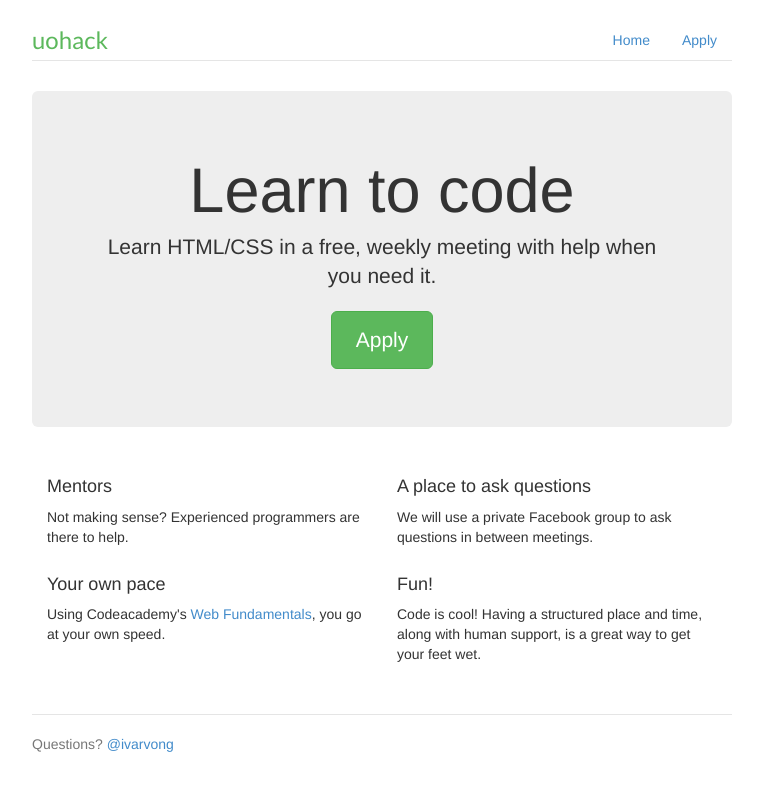
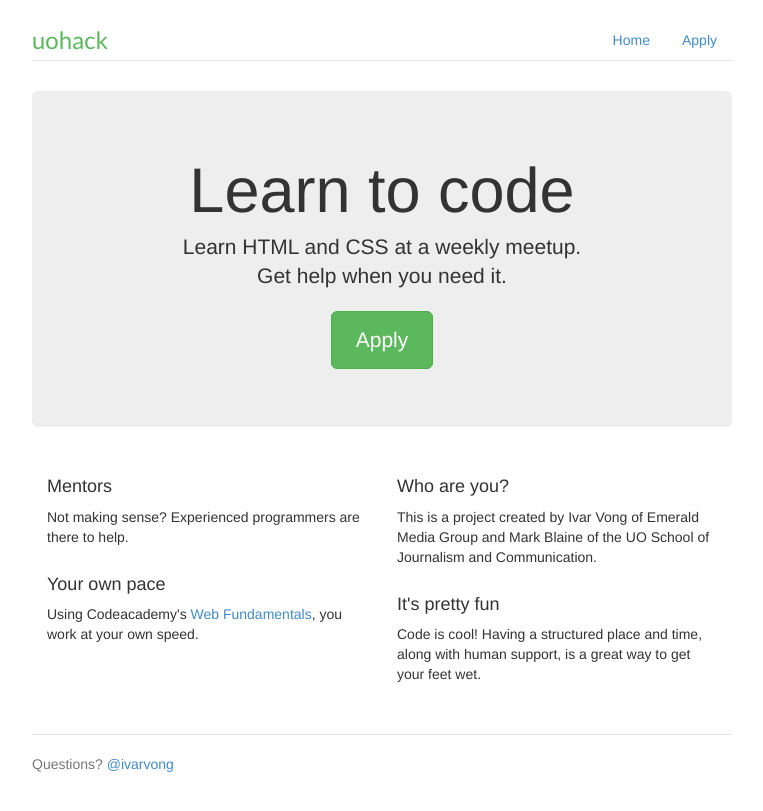
Before and after one commit to uohack/uohack.github.io, a Jekyll site: the page built from index.html, in a window 1280 px wide. Shown: the top 811 px of the page, without its empty margins (258-1021 px from the left). Built offline with Jekyll 4.4.1, drawn with Linux system fonts in a browser that asks for light colours.

Commit message:
not sure if this is better.

```diff
--- a/index.html
+++ b/index.html
@@ -5,7 +5,7 @@ title: uohack
 
 <div class="jumbotron">
     <h1>Learn to code</h1>
-    <p class="lead">Learn HTML/CSS in a free, weekly meeting with help when you need it.</p>
+    <p class="lead">Learn HTML and CSS at a weekly meetup.<br> Get help when you need it.</p>
     <p><a class="btn btn-lg btn-success" href="/apply/">Apply</a></p>
   </div>
 
@@ -15,14 +15,14 @@ title: uohack
       <p>Not making sense? Experienced programmers are there to help.</p>
 
       <h4>Your own pace</h4>
-      <p>Using Codeacademy's <a href="http://www.codecademy.com/tracks/web/resume">Web Fundamentals</a>, you go at your own speed.</p>
+      <p>Using Codeacademy's <a href="http://www.codecademy.com/tracks/web/resume">Web Fundamentals</a>, you work at your own speed.</p>
     </div>
 
     <div class="col-lg-6">
-      <h4>A place to ask questions</h4>
-      <p>We will use a private Facebook group to ask questions in between meetings.</p>
+      <h4>Who are you?</h4>
+      <p>This is a project created by Ivar Vong of Emerald Media Group and Mark Blaine of the UO School of Journalism and Communication.</p>
 
-      <h4>Fun!</h4>
+      <h4>It's pretty fun</h4>
       <p>Code is cool! Having a structured place and time, along with human support, is a great way to get your feet wet.</p>
     </div>
 </div>
```
Also changed, not shown: week1.md (+3 -6 lines).
